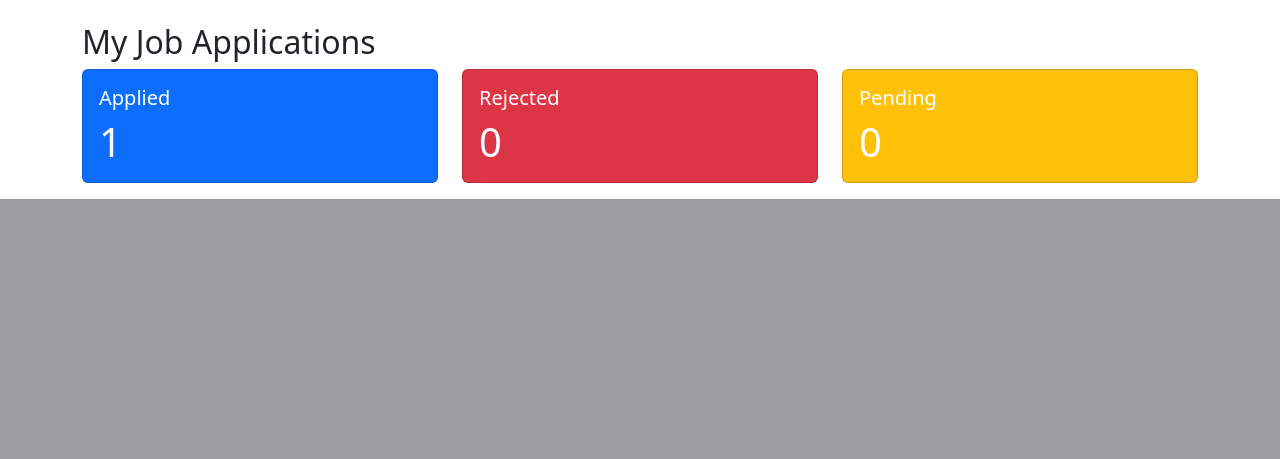
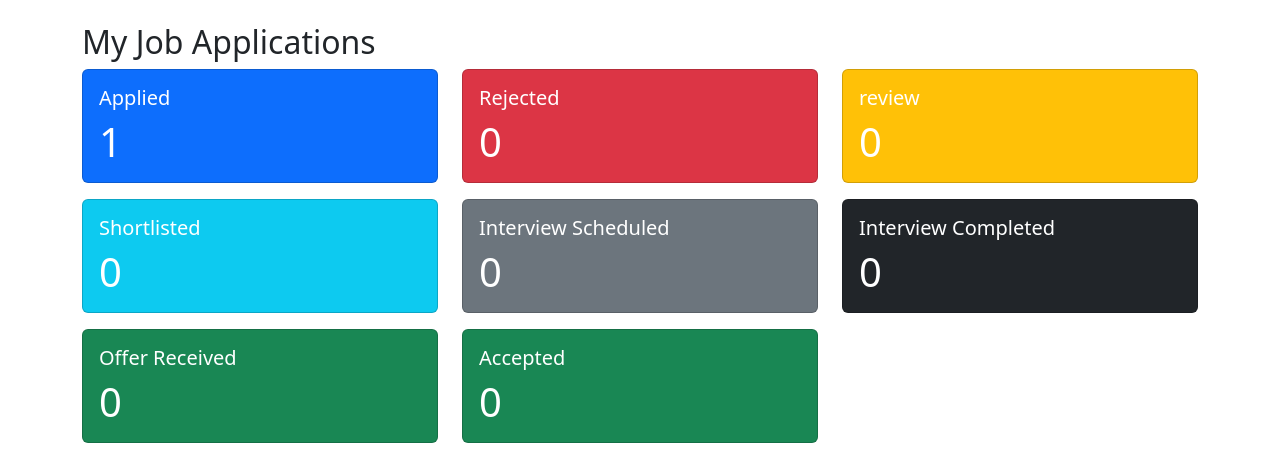
Before and after one commit to Tinar04/Job_Tracker, a Django app: page / in a window 1280 px wide; the page is wider, and only the part inside the window is pictured. Shown: the part 653-1112 px from the top of that part. Before the commit the page ends 852 px from the top of that part, so only its background shows below. Run offline with Django 5.2, Linux system fonts and the light colour scheme; a user stored in the database is signed in; tables that the repository leaves empty hold one stand-in row (values such as "Sample post").

Commit message:
feat:complete project- dashboard, all status pages, full authentication need to fix the UI now 😅

```diff
--- a/templates/Registration/login.html
+++ b/templates/Registration/login.html
@@ -15,6 +15,8 @@
                {{form.as_p}}
                <button type = "submit" id = "btn">Login</button>
             </form>
+            <p>Don't have an account? <a href="{% url 'register' %}">Register here</a></p>
+
 
         </div>
     </body>
--- a/templates/base.html
+++ b/templates/base.html
@@ -15,6 +15,7 @@
   <nav class="navbar navbar-expand-lg navbar-dark bg-dark">
   <div class="container-fluid">
     <a class="navbar-brand" href="#">Job Tracker</a>
+    <a class="btn btn-success" href="{% url 'Add_Job' %}">+ Add Job</a>
     <button class="navbar-toggler" type="button" data-bs-toggle="collapse" data-bs-target="#navbarSupportedContent" aria-controls="navbarSupportedContent" aria-expanded="false" aria-label="Toggle navigation">
       <span class="navbar-toggler-icon"></span>
     </button>
@@ -31,11 +32,16 @@
             companies
           </a>
           <ul class="dropdown-menu">
-            <li><a class="dropdown-item" href="{% url 'appliedIN'%}">Applied</a></li>
-            <li><a class="dropdown-item" href="{%url 'RejectedFrom'%}">Rejected</a></li>
-             <li><a class="dropdown-item" href="{%url 'pending'%}">Pendding</a></li>
+            <li><li><a class="dropdown-item" href="{% url 'jobs_by_status' 'applied' %}">Applied</a></li></li>
+            <li><a href="{% url 'jobs_by_status' 'rejected' %}">Rejected</a></li>
+             <li><a href="{% url 'jobs_by_status' 'shortlisted' %}">Shortlisted</a></li>
+            <li><a href="{% url 'jobs_by_status' 'interview_scheduled' %}">Interview Scheduled</a></li>
+            <li><a href="{% url 'jobs_by_status' 'interview_completed' %}">Interview Completed</a></li>
+            <li><a href="{% url 'jobs_by_status' 'offer' %}">Offer Received</a></li>
+            <li><a href="{% url 'jobs_by_status' 'accepted' %}">Accepted</a></li>
+            <li><a href="{% url 'jobs_by_status' 'review' %}">Under Review</a></li>
             <li><hr class="dropdown-divider"></li>
-            <li><a class="dropdown-item" href="#">Find more</a></li>
+
           </ul>
         </li>
         <li class="nav-item">
--- a/templates/index.html
+++ b/templates/index.html
@@ -14,29 +14,89 @@
     <h2>My Job Applications</h2>
     <div class="row">
         <div class="col-md-4">
+             <a href="{% url 'jobs_by_status' 'applied' %}" style="text-decoration:none;">
             <div class="card text-white bg-primary mb-3">
                 <div class="card-body">
                     <h5 class="card-title">Applied</h5>
                     <h1 class="card-text">{{ applied }}</h1>
                 </div>
             </div>
+        </a>
         </div>
         <div class="col-md-4">
+             <a href="{% url 'jobs_by_status' 'rejected' %}" style="text-decoration:none;">
             <div class="card text-white bg-danger mb-3">
                 <div class="card-body">
                     <h5 class="card-title">Rejected</h5>
                     <h1 class="card-text">{{ rejected }}</h1>
                 </div>
             </div>
+        </a>
         </div>
         <div class="col-md-4">
-            <div class="card text-white bg-warning mb-3">
+            <a href="{% url 'jobs_by_status' 'review' %}" style="text-decoration:none;">
+                <div class="card text-white bg-warning mb-3">
+                    <div class="card-body">
+                        <h5 class="card-title">review</h5>
+                        <h1 class="card-text">{{ review }}</h1>
+                    </div>
+                </div>
+            </a>
+     </div>
+     <div class="col-md-4">
+        <a href="{% url 'jobs_by_status' 'shortlisted' %}" style="text-decoration:none;">
+            <div class="card text-white bg-info mb-3">
                 <div class="card-body">
-                    <h5 class="card-title">Pending</h5>
-                    <h1 class="card-text">{{ pending }}</h1>
+                    <h5 class="card-title">Shortlisted</h5>
+                    <h1 class="card-text">{{ shortlisted }}</h1>
                 </div>
             </div>
-        </div>
+        </a>
+     </div>
+
+     <div class="col-md-4">
+        <a href="{% url 'jobs_by_status' 'interview_scheduled' %}" style="text-decoration:none;">
+            <div class="card text-white bg-secondary mb-3">
+                <div class="card-body">
+                    <h5 class="card-title">Interview Scheduled</h5>
+                    <h1 class="card-text">{{ interview_scheduled }}</h1>
+                </div>
+            </div>
+        </a>
+     </div>
+
+     <div class="col-md-4">
+            <a href="{% url 'jobs_by_status' 'interview_completed' %}" style="text-decoration:none;">
+                <div class="card text-white bg-dark mb-3">
+                    <div class="card-body">
+                        <h5 class="card-title">Interview Completed</h5>
+                        <h1 class="card-text">{{ interview_completed }}</h1>
+                    </div>
+                </div>
+            </a>
+      </div>
+
+      <div class="col-md-4">
+            <a href="{% url 'jobs_by_status' 'offer' %}" style="text-decoration:none;">
+                <div class="card text-white bg-success mb-3">
+                    <div class="card-body">
+                        <h5 class="card-title">Offer Received</h5>
+                        <h1 class="card-text">{{ offer }}</h1>
+                    </div>
+                </div>
+            </a>
+       </div>
+
+       <div class="col-md-4">
+            <a href="{% url 'jobs_by_status' 'accepted' %}" style="text-decoration:none;">
+              <div class="card text-white bg-success mb-3">
+                    <div class="card-body">
+                       <h5 class="card-title">Accepted</h5>
+                       <h1 class="card-text">{{ accepted }}</h1>
+                    </div>
+                </div>
+            </a>
+       </div>
     </div>
 </div>
 
--- a/templates/register.html
+++ b/templates/register.html
@@ -10,6 +10,8 @@
                {{form.as_p}}
                <button type = "submit" id = "btn">Create Account</button>
             </form>
+            <p>Don't have an account? <a href="{% url 'register' %}">Register here</a></p>
+
 
         </div>
     </body>
--- a/tracker/models.py
+++ b/tracker/models.py
@@ -11,8 +11,7 @@ class JobApplication(models.Model):
     ('interview_completed', 'Interview Completed'),
     ('offer', 'Offer Received'),
     ('accepted', 'Accepted'),
-    ('rejected', 'Rejected'),
-    ('withdrawn', 'Withdrawn')]
+    ('rejected', 'Rejected')]
 
     company_name = models.CharField(max_length=100)
     role = models.CharField(max_length=50)
--- a/tracker/templates/Applied.html
+++ b/tracker/templates/Applied.html
@@ -16,7 +16,7 @@
                   <p class = "card-text"><strong>Source:</strong> {{job.source_of_application }}</p>
                   <p class = "card-text"><strong>Your Note:</strong> {{job.notes }}</p>
                   <a href="{% url 'edit_job' job.id %}">Edit</a>
-                  <a href="{% url 'delete_job' job.id %}">Delete</a>
+                  <a href="{% url 'delete_job' job.id %}" onclick="return confirm('Are you sure you want to delete this application?')">Delete</a>
                </div>
             </div>
          </div>
--- a/tracker/templates/Rejected.html
+++ b/tracker/templates/Rejected.html
@@ -16,7 +16,7 @@
                   <p class = "card-text"><strong>Source:</strong> {{job.source_of_application }}</p>
                   <p class = "card-text"><strong>Your Note:</strong> {{job.notes }}</p>
                   <a href="{% url 'edit_job' job.id %}">Edit</a>
-                  <a href="{% url 'delete_job' job.id %}">Delete</a>
+                  <a href="{% url 'delete_job' job.id %}" onclick="return confirm('Are you sure you want to delete this application?')">Delete</a>
                </div>
             </div>
          </div>
--- a/tracker/urls.py
+++ b/tracker/urls.py
@@ -6,9 +6,7 @@ urlpatterns = [
     path("", views.index,name='home'),
     path("about-us/", views.about,name = 'about'),
     path('contact',views.contact,name='contactus'),
-    path('Applied/',views.applied,name = 'appliedIN'),
-    path('Rejected/',views.Rejected, name = 'RejectedFrom'),
-    path('pending/',views.Pending, name  = 'pending'),
+    path('status/<str:status>/', views.jobs_by_status, name='jobs_by_status'),
     path('add_job/',views.add_job,name = 'Add_Job'),
     path('register/',views.register,name = 'register'),
     path('delete/<int:id>/', views.delete_job, name='delete_job'),
--- a/tracker/views.py
+++ b/tracker/views.py
@@ -1,5 +1,5 @@
-from django.shortcuts import render, redirect
-from django.http import HttpResponse
+from django.shortcuts import render, redirect, get_object_or_404
+
 from tracker.models import JobApplication
 from .forms import JobApplicationForm
 from django.contrib.auth.decorators import login_required
@@ -7,12 +7,15 @@ from django.contrib.auth.forms import UserCreationForm
 
 @login_required
 def index(request):
+    statuses = ['applied', 'review', 'shortlisted', 'interview_scheduled',
+                'interview_completed', 'offer', 'accepted', 'rejected']
+
     context = {
-        'applied':JobApplication.objects.filter(status = 'applied',user = request.user).count(),
-        'rejected':JobApplication.objects.filter(status = 'rejected',user = request.user).count(),
-        'pending':JobApplication.objects.filter(status = 'pending',user = request.user).count()
+        status: JobApplication.objects.filter(status=status, user=request.user).count()
+        for status in statuses
     }
     return render(request, 'index.html', context)
+
 
 def about(request):
     return render(request, 'AboutUs.html')
@@ -21,17 +24,10 @@ def contact(request):
     return render(request, 'Contact.html')
 
 @login_required
-def applied(request):
-    obj = JobApplication.objects.filter(status='applied',user = request.user)
-    return render(request, 'Applied.html', {'jobs': obj})
-@login_required
-def Rejected(request):
-    obj = JobApplication.objects.filter(status='rejected',user = request.user)
-    return render(request, 'Rejected.html', {'jobs': obj})
-@login_required
-def Pending(request):
-    obj = JobApplication.objects.filter(status='pending',user = request.user)
-    return render(request, 'Pendding.html', {'jobs': obj})
+def jobs_by_status(request,status):
+    obj = JobApplication.objects.filter(status=status, user=request.user)
+    return render(request, 'tracker/jobs_by_status.html',{'jobs':obj,'status':status})
+
 
 @login_required
 def add_job(request):
@@ -49,35 +45,31 @@ def add_job(request):
     return render(request, 'Add_job.html', {'form': form})
 
 def register(request):
-
-        if request.method == 'POST':
-            form = UserCreationForm(request.POST)
-            if form.is_valid():
-                form.save()
-                return redirect('login')
-            else:
-                print(form.errors)
+    if request.method == 'POST':
+        form = UserCreationForm(request.POST)
+        if form.is_valid():
+            form.save()
+            return redirect('login')
         else:
-            form  = UserCreationForm()
-        return render(request,'register.html',{'form':form})
-
+            print(form.errors)
+    else:
+        form = UserCreationForm()
+    return render(request, 'register.html', {'form': form})
 
 @login_required
-def delete_job(request,id):
-    job = JobApplication.objects.get(id = id, user  = request.user)
+def delete_job(request, id):
+    job = get_object_or_404(JobApplication, id=id, user=request.user)
     job.delete()
     return redirect('home')
 
-
 @login_required
-def edit_job(request,id):
-    job = JobApplication.objects.get(id =id,user=request.user)
+def edit_job(request, id):
+    job = get_object_or_404(JobApplication, id=id, user=request.user)
     if request.method == 'POST':
-        form = JobApplicationForm(request.POST,instance=job)
+        form = JobApplicationForm(request.POST, instance=job)
         if form.is_valid():
             form.save()
             return redirect('home')
-
     else:
-        form = JobApplicationForm(instance = job)
-    return render(request,'edit_job.html',{'form':form})
+        form = JobApplicationForm(instance=job)
+    return render(request, 'edit_job.html', {'form': form})
```
Also changed, not shown: tracker/templates/tracker/jobs_by_status.html (added, +26 -0 lines), tracker/migrations/0003_alter_jobapplication_status.py (added).
